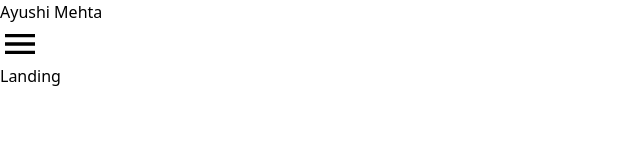
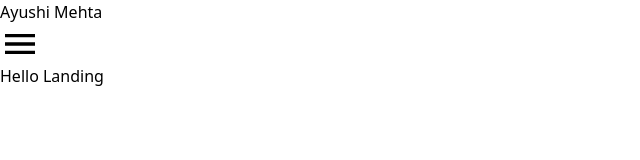
Before and after one commit to Rupesh-Gaur200/Ayushi_mehta_Portfolio, a React (Vite) app: page / in a window 1280 px wide. Shown: the top 160 px of the page, without its empty margins (0-640 px from the left). Built offline with nearby package versions, Linux system fonts and the light colour scheme.

Commit message:
Created the Landing Component to showcase about section

```diff
--- a/src/Component/Landing.jsx
+++ b/src/Component/Landing.jsx
@@ -1,10 +1,18 @@
-
+import Navbar from "./Navbar"
 function Landing(){
 
     return(
         <div>
-            <h1>Landing</h1>
+
+        <h1>Hello Landing</h1>
+
+
+
+
+
+
         </div>
+
     )
 
 }
```
